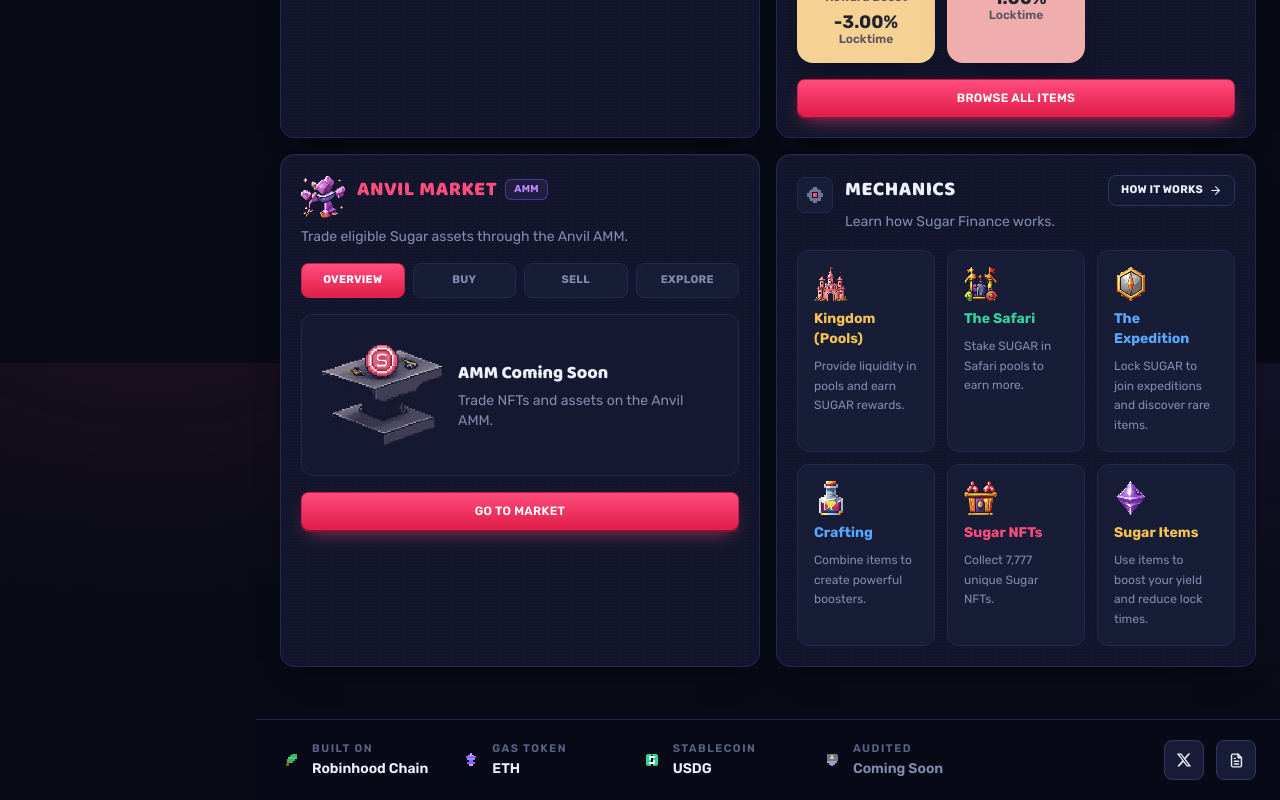
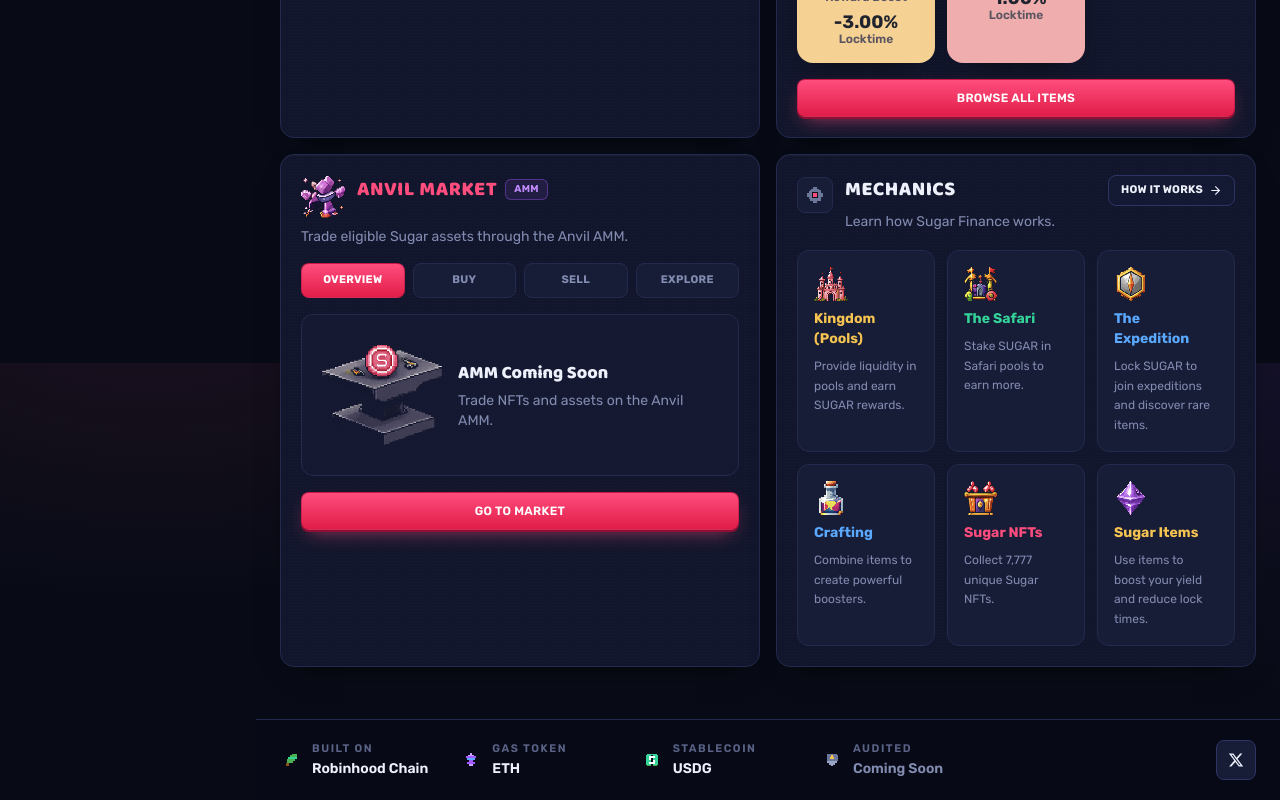
Before and after one commit to hannahcastrocv/Sugarz, a React (Vite) app in the folder sugar-finance/: page / in a window 1280 px wide. Shown: the part 2837-3637 px from the top of the page. Built offline with nearby package versions, Linux system fonts and the light colour scheme.

Commit message:
Update Footer.jsx

```diff
--- a/sugar-finance/src/components/layout/Footer.jsx
+++ b/sugar-finance/src/components/layout/Footer.jsx
@@ -1,6 +1,5 @@
-import { NETWORK, LINKS, LAUNCH_STATUS, resolvedLink } from "../../config/siteConfig.js";
+import { NETWORK, LINKS, LAUNCH_STATUS } from "../../config/siteConfig.js";
 import PixelIcon from "../icons/PixelIcon.jsx";
-import { useToast } from "../../context/ToastContext.jsx";
 
 function XLogo({ size = 16 }) {
   return (
@@ -18,16 +17,6 @@ const FACTS = [
 ];
 
 export default function Footer() {
-  const { notify } = useToast();
-  const xUrl = resolvedLink(LINKS.X_URL);
-
-  const onX = (e) => {
-    if (!xUrl) {
-      e.preventDefault();
-      notify("X link coming soon", { body: "The social link is published after launch.", tone: "info" });
-    }
-  };
-
   return (
     <footer className="mt-8 border-t border-line bg-base/60">
       <div className="flex flex-col gap-5 px-4 py-5 sm:px-6 lg:flex-row lg:items-center lg:justify-between">
@@ -47,26 +36,14 @@ export default function Footer() {
 
         <div className="flex items-center gap-3">
           <a
-            href={xUrl || "#"}
-            onClick={onX}
-            target={xUrl ? "_blank" : undefined}
+            href={LINKS.X_URL}
+            target="_blank"
             rel="noreferrer"
             className="grid h-10 w-10 place-items-center rounded-lg border border-line2 bg-panel2 text-ink transition hover:border-sugar-pink/50 hover:text-sugar-pink"
             aria-label="Sugar Finance on X"
           >
             <XLogo />
           </a>
-          <button
-            onClick={() => notify("Docs coming soon", { body: "Documentation is published after launch.", tone: "info" })}
-            className="grid h-10 w-10 place-items-center rounded-lg border border-line2 bg-panel2 text-ink transition hover:border-sugar-pink/50 hover:text-sugar-pink"
-            aria-label="Sugar Finance docs"
-          >
-            <svg viewBox="0 0 24 24" width={17} height={17} fill="none" stroke="currentColor" strokeWidth={2} strokeLinecap="round" strokeLinejoin="round" aria-hidden="true">
-              <path d="M14 3v4a1 1 0 0 0 1 1h4" />
-              <path d="M17 21H7a2 2 0 0 1-2-2V5a2 2 0 0 1 2-2h7l5 5v11a2 2 0 0 1-2 2z" />
-              <path d="M9 9h1M9 13h6M9 17h6" />
-            </svg>
-          </button>
         </div>
       </div>
     </footer>
```
